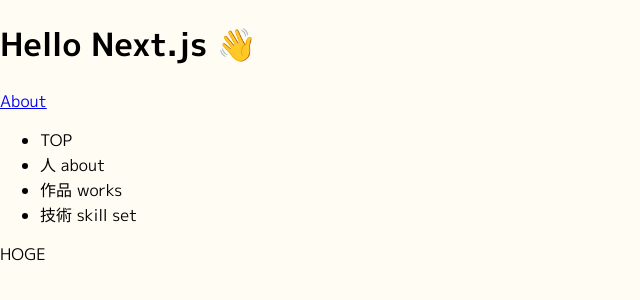
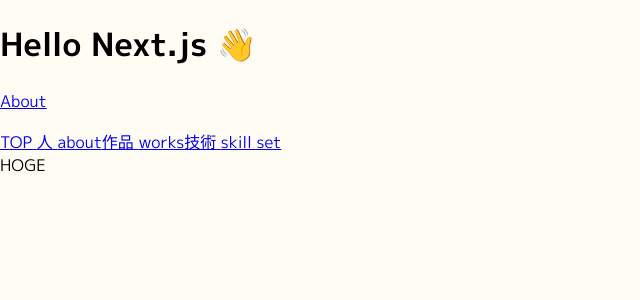
Before and after one commit to Kurogoma4D/portfolio, a Next.js app: page / in a window 1280 px wide. Shown: the top 300 px of the page, without its empty margins (0-640 px from the left). Built offline with nearby package versions, Linux system fonts and the light colour scheme.

Commit message:
modify: menu tags

```diff
--- a/components/Header/Header.scss
+++ b/components/Header/Header.scss
@@ -15,7 +15,7 @@
   left: 0;
   top: 0;
   transform: translateX(-100%);
-  transition: transform 250ms ease-out;
+  transition: transform 350ms cubic-bezier(0.4, 0, 0.2, 1);
   z-index: 500;
 }
 
@@ -91,6 +91,8 @@
 }
 
 .navigation {
+  display: block;
+  text-decoration: none;
   font-size: 60px;
   font-family: "M PLUS 1p", "Franklin Gothic Medium", sans-serif;
   font-weight: 700;
--- a/components/Header/Header.tsx
+++ b/components/Header/Header.tsx
@@ -27,16 +27,16 @@
 
   function buildMenu() {
     return (
-      <ul className={style.menuList}>
+      <div className={style.menuList}>
         {menuItem.map((item, index) => (
           <Link href={item.linkTo} key={index} passHref>
-            <li className={style.navigation + addOpenedStyle()}>
+            <a className={style.navigation + addOpenedStyle()}>
               {item.label}
               <span className={style.ruby}> {item.labelEn}</span>
-            </li>
+            </a>
           </Link>
         ))}
-      </ul>
+      </div>
     );
   }
 
```
